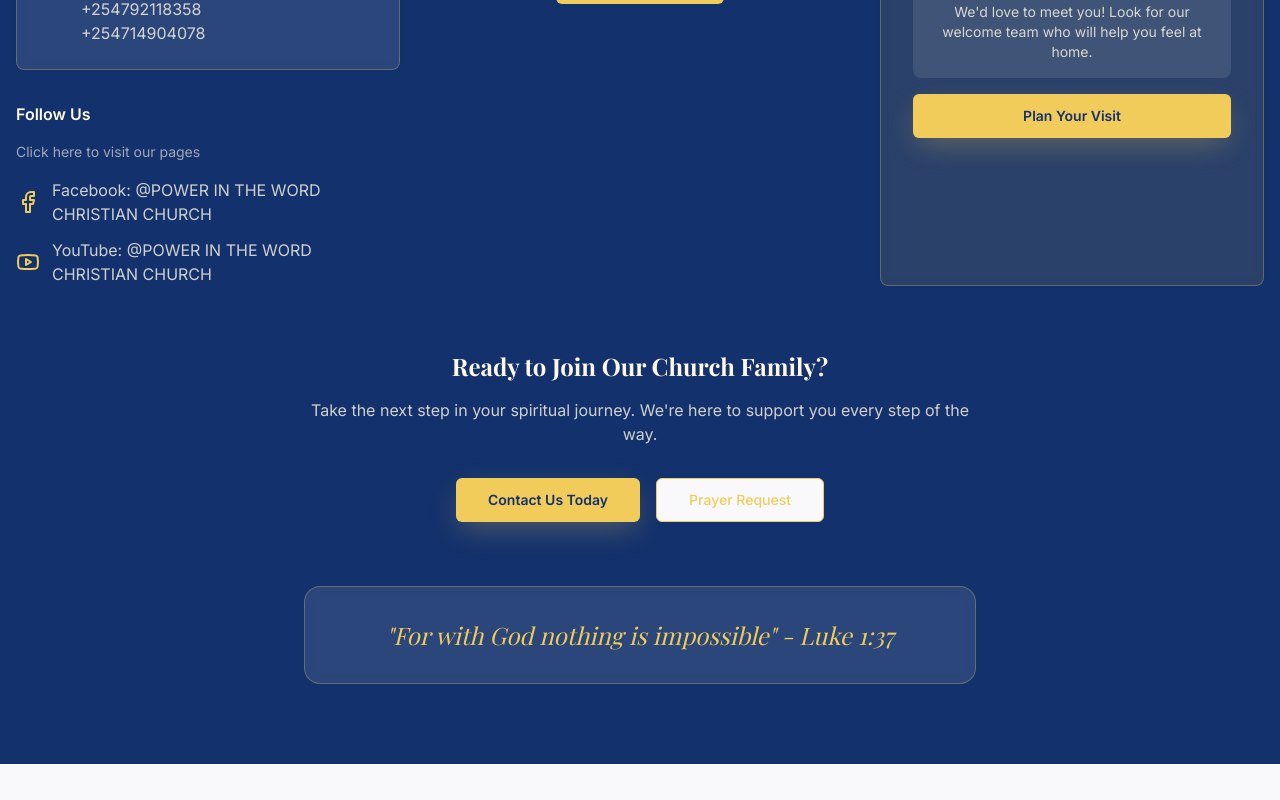
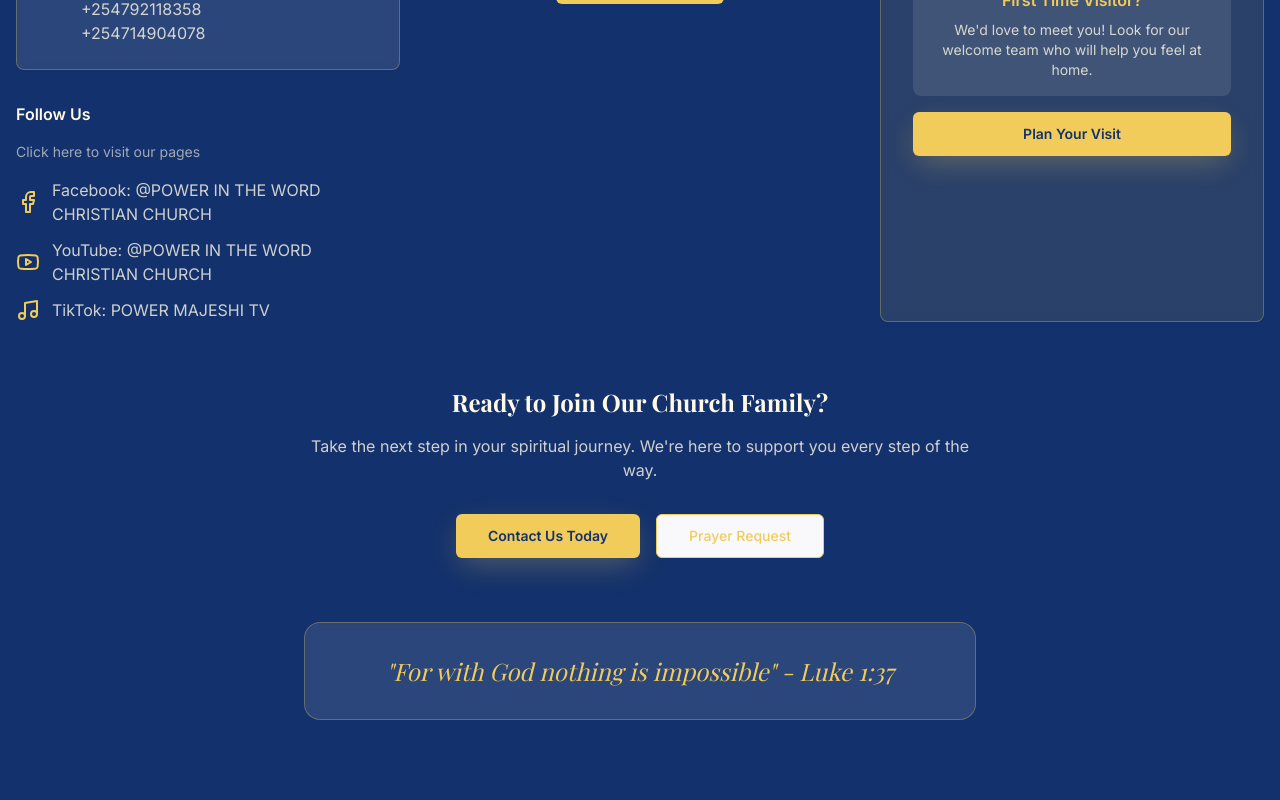
Before and after one commit to manjewa/POWERINTHEWORDCHRISTIANCHURCH, a React (Vite) app: page / in a window 1280 px wide. Shown: the part 6800-7600 px from the top of the page. Before the commit the page ends 7564 px from the top, so only its background shows below. Built offline with nearby package versions, Linux system fonts and the light colour scheme.

Commit message:
Add TikTok to follow us

```diff
--- a/src/components/ContactSection.tsx
+++ b/src/components/ContactSection.tsx
@@ -1,6 +1,6 @@
 import { Card, CardContent } from "@/components/ui/card";
 import { Button } from "@/components/ui/button";
-import { MapPin, Mail, Facebook, Youtube, Phone } from "lucide-react";
+import { MapPin, Mail, Facebook, Youtube, Phone, Music } from "lucide-react";
 
 const ContactSection = () => {
   const contactInfo = [
@@ -97,6 +97,15 @@ const ContactSection = () => {
                   </div>
                   <span className="text-heavenly-light/80">
                     YouTube: @POWER IN THE WORD CHRISTIAN CHURCH
+                  </span>
+                </div>
+                <div className="flex items-center space-x-3 cursor-pointer hover:opacity-80 transition-opacity"
+                     onClick={() => window.open('https://www.tiktok.com/search?q=POWER%20MAJESHI%20TV&t=1760080380911', '_blank')}>
+                  <div className="text-divine-gold">
+                    <Music className="w-6 h-6" />
+                  </div>
+                  <span className="text-heavenly-light/80">
+                    TikTok: POWER MAJESHI TV
                   </span>
                 </div>
               </div>
```
